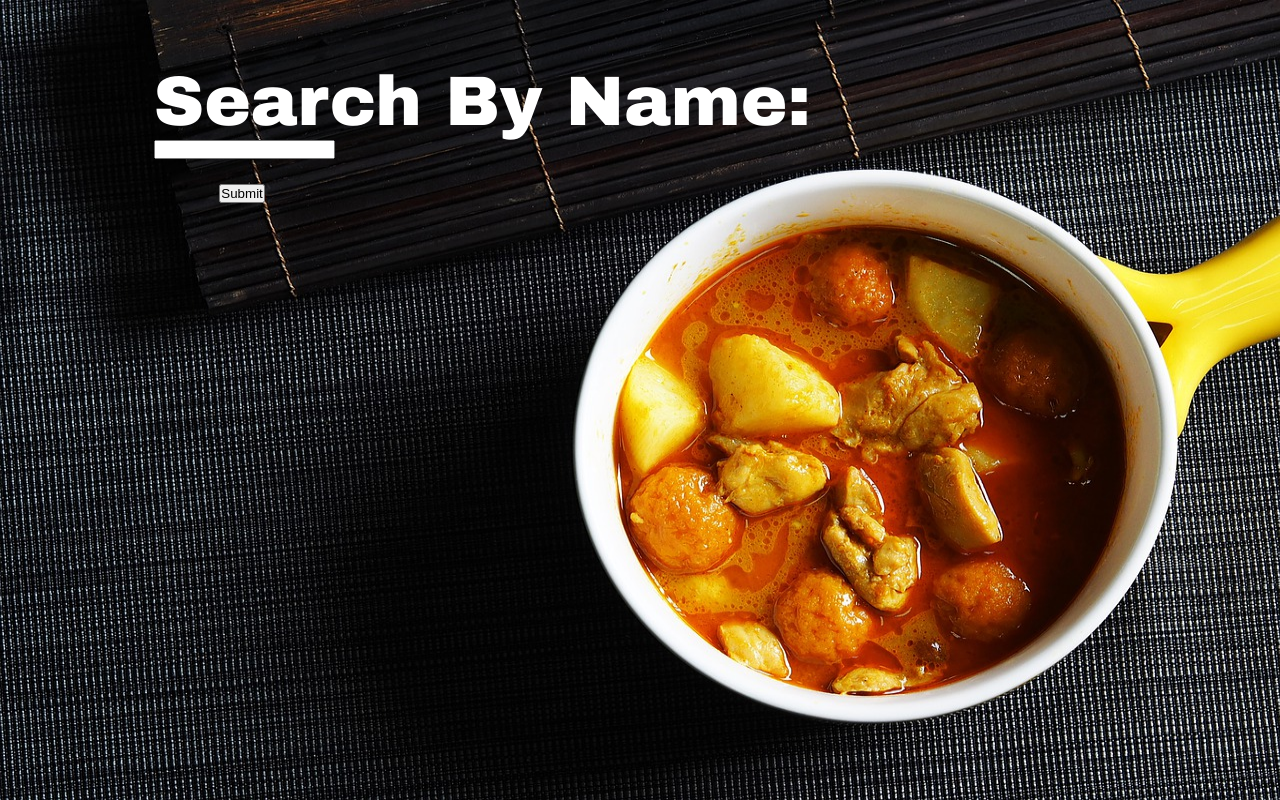
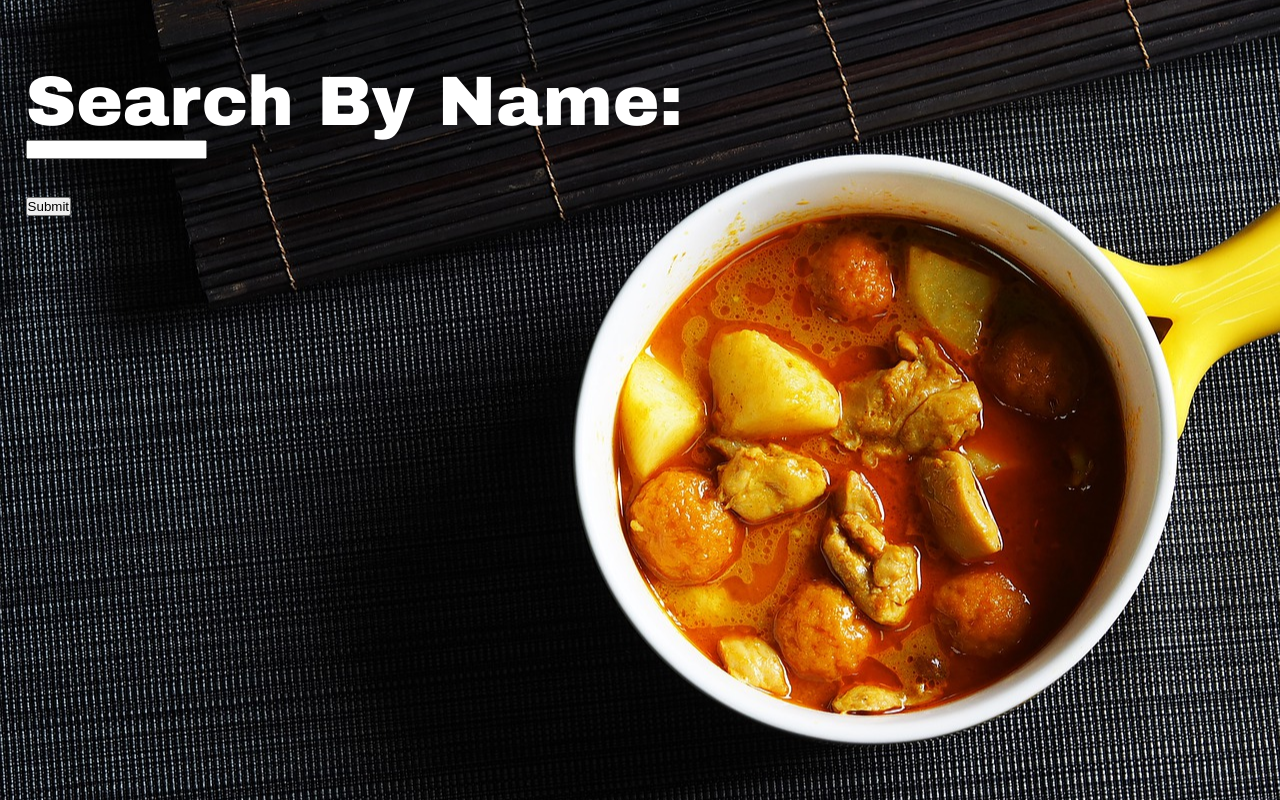
Before and after one commit to kat9897/Seasoning-Shack, a PHP site: page /search.php in a window 1280 px wide. Run offline with PHP 8.4, Linux system fonts and the light colour scheme.

Commit message:
Add files via upload

```diff
--- a/search.php
+++ b/search.php
@@ -15,11 +15,18 @@
 		margin:0;
 		padding: 0;
 	}
+	body {
+		background-image: url('search.jpg');
+		background-position: center;
+		background-repeat: no-repeat;
+		background-attachment: fixed;
+		background-size: cover;
+	}
 	.text{
 		color: white;
 		position: absolute;
 		top:8%;
-		left:12%;
+		left:2%;
 		font-size: 35px;
 		font-family: "Arial Black";
 	}
@@ -28,23 +35,26 @@
 				height: 100%;
 	}
 	.button{
-		position: absolute;
 		top:90%;
 		left:10%;
+	}
+	.recipe {
+		font-size: 15px;
+		top: 20%;
+		left: 20%;
 	}
 	</style>
 </head>
 <body>
 <div class = "container">
-	<img src = "search.jpg" width = "100px">
+<!--	<img src = "search.jpg" width = "100px">-->
 	<div class = "text">
 	<h1>Search By Name:</h1>
 	<form method="POST" action="<?php echo $_SERVER['PHP_SELF']; ?>">
 		<input type="text" name="search"></br></br>
 		<div class = "button">
-		<input type="submit" name="submitButton"></br>
-		</div>
-	</form>
+		<input type="submit" name="submitButton"></br></br>
+		<div class="recipe">
 		<?php
 			if(ISSET($_POST['submitButton'])) {
 				while($row = mysqli_fetch_array($result)) {
@@ -54,7 +64,9 @@
 					}
 				}
 			}
-?>
+		?></div>
+		</div>
+	</form>
 </div>
 </div>
 </body>
```
Lines whose indentation alone changed are shown as unchanged.
